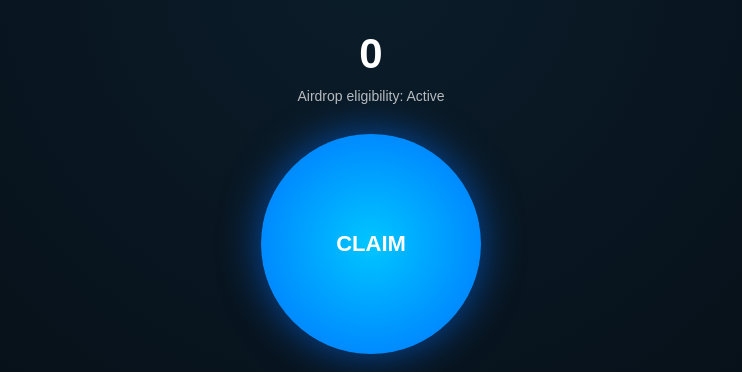
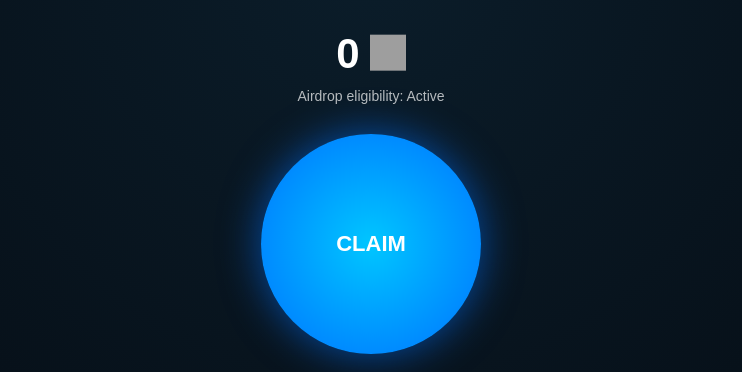
Before and after one commit to henryotutu909-web/pulsex-backend, a Flask app: page /dashboard in a window 1280 px wide. Shown: the part 42-414 px from the top of the page, without its empty margins (269-1011 px from the left). Run offline with Flask 3, Linux system fonts and the light colour scheme; some libraries are stand-ins or nearby versions; grey boxes are pictures that could not be loaded.

Commit message:
Update dashboard.html

```diff
--- a/templates/dashboard.html
+++ b/templates/dashboard.html
@@ -37,10 +37,30 @@
       cursor: pointer;
     }
 
+    /* 🔹 POINTS + COIN */
+    .points-wrapper {
+      display: flex;
+      justify-content: center;
+      align-items: center;
+      gap: 10px;
+      margin: 30px 0 10px;
+    }
+
     .points {
       font-size: 42px;
       font-weight: bold;
-      margin: 30px 0 10px;
+    }
+
+    .coin-icon {
+      width: 36px;
+      height: 36px;
+      animation: float 3s ease-in-out infinite;
+    }
+
+    @keyframes float {
+      0% { transform: translateY(0); }
+      50% { transform: translateY(-4px); }
+      100% { transform: translateY(0); }
     }
 
     .airdrop {
@@ -103,7 +123,12 @@
       <div class="wallet">👛</div>
     </div>
 
-    <div class="points" id="points">0</div>
+    <!-- 🔹 POINTS + COIN -->
+    <div class="points-wrapper">
+      <div class="points" id="points">0</div>
+      <img src="/static/coin.png" class="coin-icon" alt="PulseX Coin">
+    </div>
+
     <div class="airdrop">Airdrop eligibility: Active</div>
 
     <button class="claim-btn" id="claimBtn">CLAIM</button>
```
